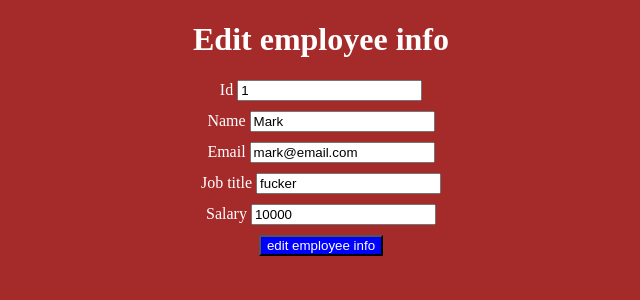
After one commit to ycoodr/django-SimpleEmployee, a Django app: page /blog/editEmployeeForm/1 in a window 1280 px wide. The commit adds this page. Shown: the top 300 px of the page, without its empty margins (319-959 px from the left). Run offline with Django 3.2, Linux system fonts and the light colour scheme; data comes from the database, SQL or seed files in the repository; both versions use the stored data as it was after the commit.

Commit message:
изменение стиля формы

```diff
--- a/blog/static/blog/style.css
+++ b/blog/static/blog/style.css
@@ -2,3 +2,27 @@ h1 {
     background-color: brown;
     color: white;
 }
+
+body {
+    background-color: brown;
+    color: white;
+}
+
+td {
+    padding: 10px;
+    border-bottom: 1px solid black;
+}
+
+.edit-button {
+    color:#ffffff;
+    background-color: #224933;
+    text-decoration: none;
+    padding: 5px;
+}
+
+.delete-button {
+    color: #ffffff;
+    background-color: red;
+    text-decoration: none;
+    padding: 5px;
+}
--- /dev/null
+++ b/blog/templates/blog/editEmployeeForm.html
@@ -0,0 +1,42 @@
+<!DOCTYPE html>
+<html lang="en">
+<head>
+    <meta charset="UTF-8">
+    <meta http-equiv="X-UA-Compatible" content="IE=edge">
+    <meta name="viewport" content="width=<device-width>, initial-scale=1.0">
+    <title>Document</title>
+    {% load static %}
+    <link rel="stylesheet" type="text/css" href="{% static 'blog/style.css' %}" />
+</head>
+<body>
+
+    <form method="POST" action="{% url 'editEmployee'  %}">
+        {% csrf_token %}
+        <h1 style="text-align:center">Edit employee info</h1>
+
+        <div style="margin:10px auto; width: 50%; text-align:center">
+            <label>Id</label>
+            <input value="{{ employee.id }}" name="id" readonly />
+           </div>
+        <div style="margin:10px auto; width: 50% ;text-align:center">
+            <label>Name</label>
+            <input type="text" name="name" value="{{ employee.name}}" placeholder="Insert employee name"/>
+        </div>
+        <div style="margin:10px auto; width: 50%;  text-align:center">
+            <label>Email</label>
+            <input type="email" name="email" value="{{ employee.email}}" placeholder="Insert employee email"/>
+        </div>
+        <div style="margin:10px auto; width: 50%;  text-align:center">
+            <label>Job title</label>
+            <input type="text" name="job" value="{{ employee.job }}" placeholder="Insert employee job title"/>
+        </div>
+        <div style="margin:10px auto; width: 50%;  text-align:center">
+            <label>Salary</label>
+            <input type="number" name="salary" value="{{ employee.salary}}" placeholder="Insert employee salary"/>
+        </div>
+        <div style="margin:10px auto; width: 50%;  text-align:center">
+            <input type="submit" value="edit employee info" style="background-color: blue; color: white;" />
+        </div>
+    </form>
+</body>
+</html>
--- a/blog/urls.py
+++ b/blog/urls.py
@@ -7,5 +7,8 @@ urlpatterns = [
     path('specific', views.specific, name='specific'),
    # path('article/<int:article_id>', views.article, name='article' )
     path('showEmployeeForm', views.showEmployeeForm, name="showEmployeeForm"),
-    path('createEmpoyee', views.createEmployee, name="createEmployee")
+    path('createEmpoyee', views.createEmployee, name="createEmployee"),
+    path('editEmployeeForm/<int:employee_id>', views.editEmployeeForm, name="editEmployeeForm"),
+    path('editEmployee', views.editEmployee, name="editEmployee"),
+    path('deleteEmployee/<int:employee_id>', views.deleteEmployee, name="deleteEmployee")
 ]
--- a/blog/views.py
+++ b/blog/views.py
@@ -5,7 +5,8 @@ from .models import Employee
 # Create your views here.
 
 def index(request):
-    return HttpResponse("This is my first url")
+    employees = Employee.objects.all()
+    return render(request, 'blog/index.html', {'employees': employees})
 
 def specific(request):
     list1 = [1, 2, 3, 4]
@@ -30,3 +31,30 @@ def createEmployee(request):
         employee.save()
         return redirect('index')
     return redirect('index')
+
+
+def editEmployeeForm(request, employee_id):
+    employee = Employee.objects.get(pk=employee_id)
+    return render(request, 'blog/editEmployeeForm.html', {'employee': employee})
+
+def editEmployee(request):
+    if request.method == "POST":
+        id = request.POST.get('id')
+        name = request.POST.get('name')
+        email = request.POST.get('email')
+        job = request.POST.get('job')
+        salary = request.POST.get('salary')
+
+        employee = Employee.objects.get(pk=id)
+        employee.name = name
+        employee.email = email
+        employee.job = job
+        employee.salary = salary
+        employee.save()
+        return redirect('index')
+    return redirect('index')
+
+def deleteEmployee(request, employee_id):
+    employee = Employee.objects.get(pk=employee_id)
+    employee.delete()
+    return redirect('index')
```
Also changed, not shown: blog/templates/blog/employeeForm.html (+6 -6 lines), blog/templates/blog/index.html (+21 -1 lines), db.sqlite3.
